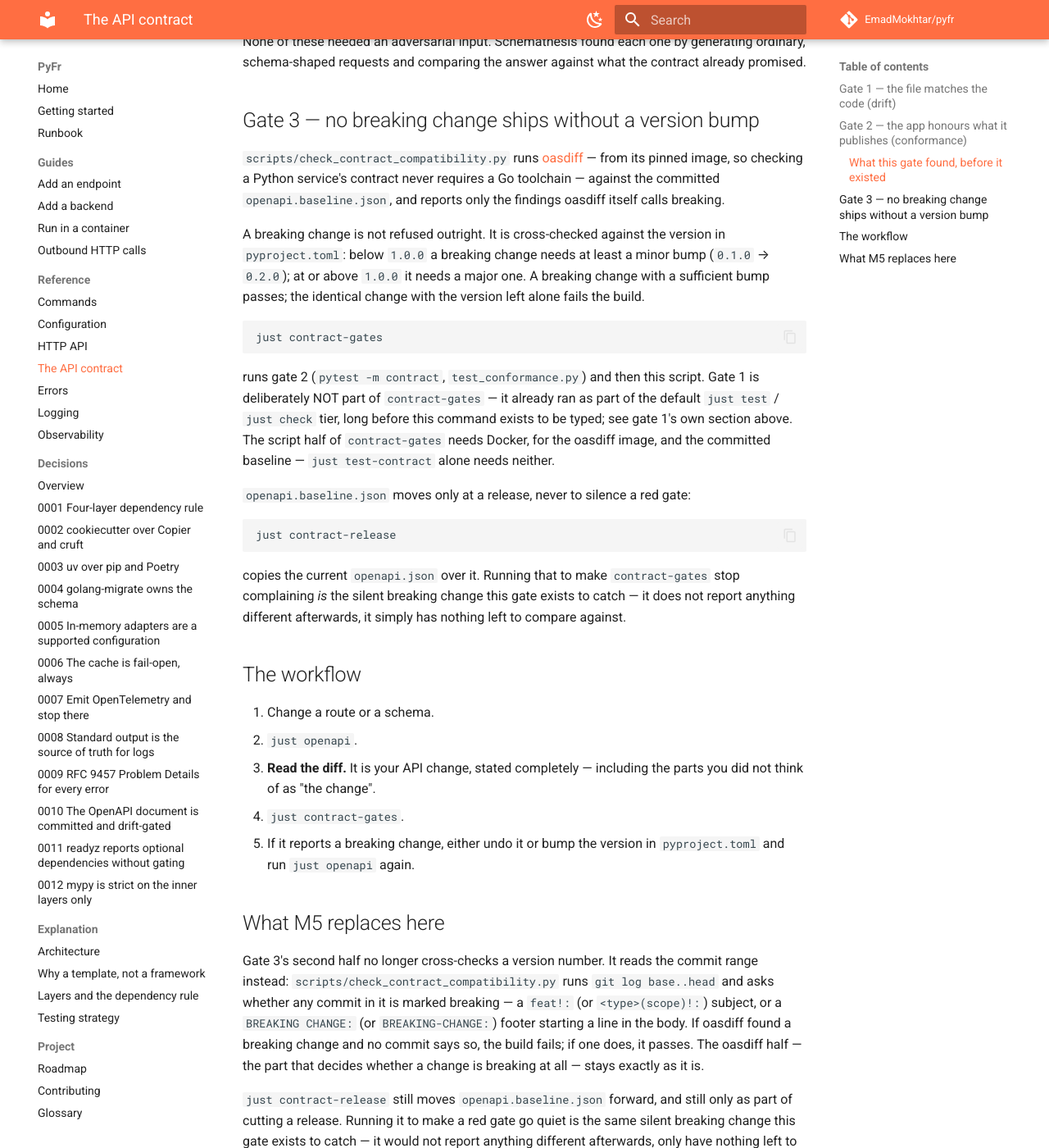
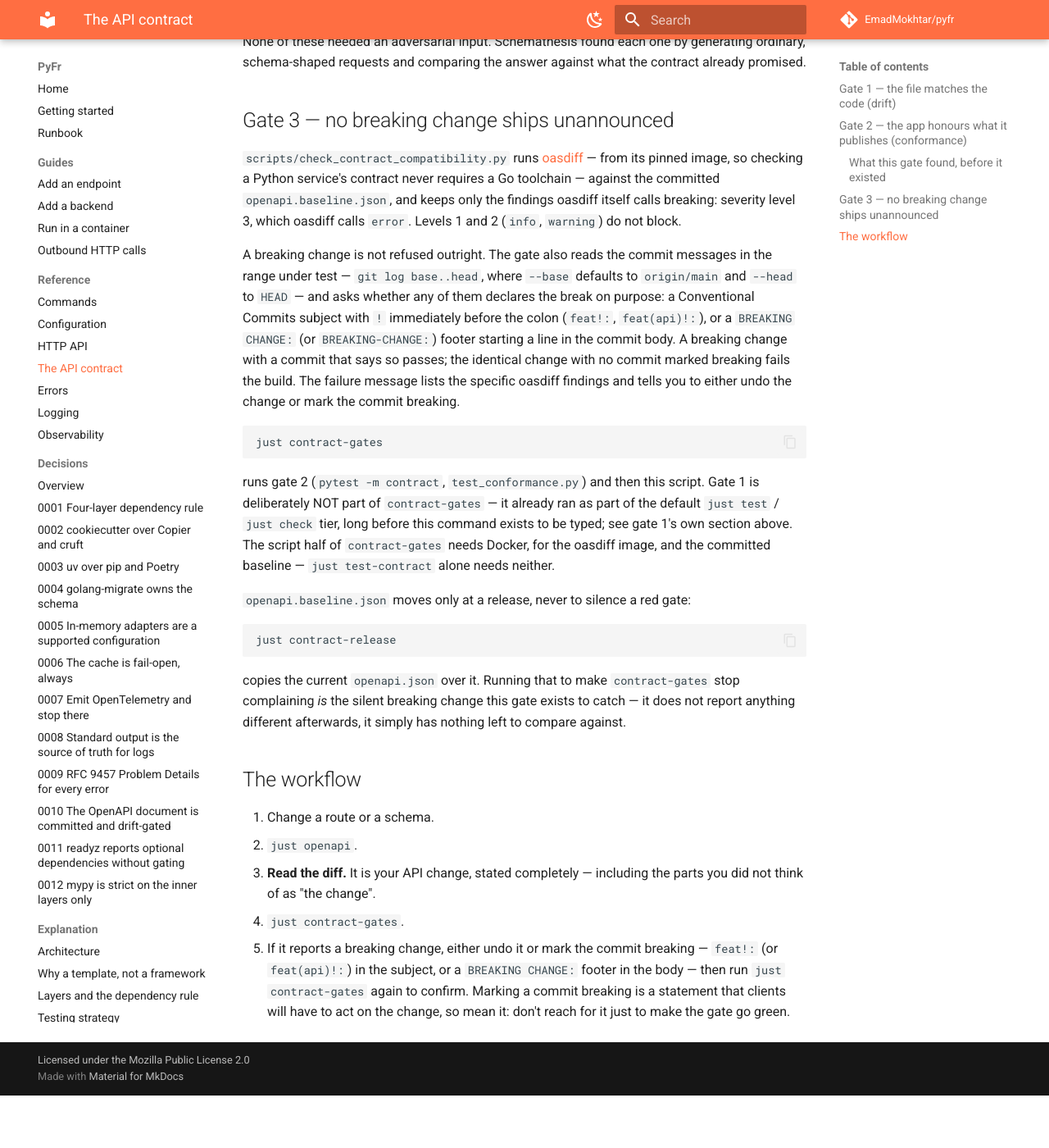
Before and after one commit to EmadMokhtar/pyfr, an MkDocs documentation site: the page built from docs/reference/contract.md, in a window 1280 px wide and 1400 px high, scrolled down 2032 px. Shown: the whole window at 82% size. Built offline with MkDocs 1.6.1 and Material for MkDocs 9.7.7, drawn with Linux system fonts in a browser that asks for light colours; comment, search, counter and statistics services are not loaded; after the commit the page ends 3368 px from its top, so only the background shows below that; some of the changed text lies outside the part shown.

Commit message:
docs(reference-service): describe the commit-marker gate consistently
Gate 3's heading/body and workflow step 5 still described the deleted
pyproject.toml version-bump check, contradicting the "What M5 replaces
here" section on the same page. Rewrite both to describe the oasdiff +
commit-marker mechanism that actually runs, and remove "What M5
replaces here" now that it only duplicates what the rest of the page
says.

Co-Authored-By: Claude Opus 5 <noreply@anthropic.com>

````diff
--- a/docs/reference/contract.md
+++ b/docs/reference/contract.md
@@ -103,19 +103,25 @@ None of these needed an adversarial input. Schemathesis found each one by
 generating ordinary, schema-shaped requests and comparing the answer against
 what the contract already promised.
 
-## Gate 3 — no breaking change ships without a version bump
+## Gate 3 — no breaking change ships unannounced
 
 `scripts/check_contract_compatibility.py` runs
 [oasdiff](https://github.com/oasdiff/oasdiff) — from its pinned image, so
 checking a Python service's contract never requires a Go toolchain — against
-the committed `openapi.baseline.json`, and reports only the findings oasdiff
-itself calls breaking.
+the committed `openapi.baseline.json`, and keeps only the findings oasdiff
+itself calls breaking: severity level 3, which oasdiff calls `error`. Levels
+1 and 2 (`info`, `warning`) do not block.
 
-A breaking change is not refused outright. It is cross-checked against the
-version in `pyproject.toml`: below `1.0.0` a breaking change needs at least a
-minor bump (`0.1.0` → `0.2.0`); at or above `1.0.0` it needs a major one. A
-breaking change with a sufficient bump passes; the identical change with the
-version left alone fails the build.
+A breaking change is not refused outright. The gate also reads the commit
+messages in the range under test — `git log base..head`, where `--base`
+defaults to `origin/main` and `--head` to `HEAD` — and asks whether any of
+them declares the break on purpose: a Conventional Commits subject with `!`
+immediately before the colon (`feat!:`, `feat(api)!:`), or a `BREAKING
+CHANGE:` (or `BREAKING-CHANGE:`) footer starting a line in the commit body.
+A breaking change with a commit that says so passes; the identical change
+with no commit marked breaking fails the build. The failure message lists
+the specific oasdiff findings and tells you to either undo the change or
+mark the commit breaking.
 
 ```bash
 just contract-gates
@@ -147,22 +153,9 @@ simply has nothing left to compare against.
 3. **Read the diff.** It is your API change, stated completely — including
    the parts you did not think of as "the change".
 4. `just contract-gates`.
-5. If it reports a breaking change, either undo it or bump the version in
-   `pyproject.toml` and run `just openapi` again.
-
-## What M5 replaces here
-
-Gate 3's second half no longer cross-checks a version number. It reads the
-commit range instead: `scripts/check_contract_compatibility.py` runs
-`git log base..head` and asks whether any commit in it is marked
-breaking — a `feat!:` (or `<type>(scope)!:`) subject, or a `BREAKING
-CHANGE:` (or `BREAKING-CHANGE:`) footer starting a line in the body. If
-oasdiff found a breaking change and no commit says so, the build fails; if
-one does, it passes. The oasdiff half — the part that decides whether a
-change is breaking at all — stays exactly as it is.
-
-`just contract-release` still moves `openapi.baseline.json` forward, and
-still only as part of cutting a release. Running it to make a red gate go
-quiet is the same silent breaking change this gate exists to catch — it
-would not report anything different afterwards, only have nothing left to
-compare against.
+5. If it reports a breaking change, either undo it or mark the commit
+   breaking — `feat!:` (or `feat(api)!:`) in the subject, or a `BREAKING
+   CHANGE:` footer in the body — then run `just contract-gates` again to
+   confirm. Marking a commit breaking is a statement that clients will
+   have to act on the change, so mean it: don't reach for it just to make
+   the gate go green.
````
